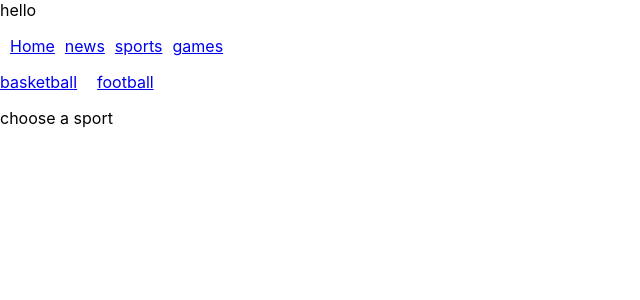
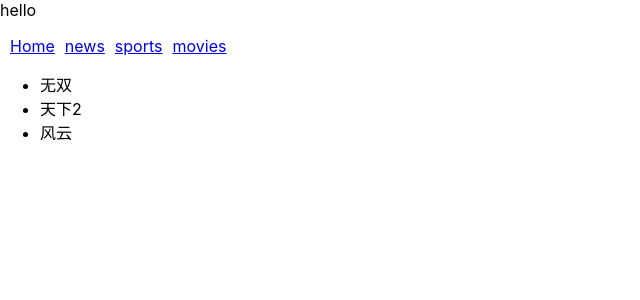
Before and after one commit to soraly/react-app, a React (Create React App) app: page /movie in a window 1280 px wide. Before the commit this address led to /sport. Shown: the top 300 px of the page, without its empty margins (0-640 px from the left). Built offline with nearby package versions, Linux system fonts and the light colour scheme; no server answers.

Commit message:
add code split--React.lazy

```diff
--- a/src/App.js
+++ b/src/App.js
@@ -1,6 +1,6 @@
 import React, { Component } from 'react';
 //import ReactDOM from 'react-dom';
-import Clock from './router/demo2_nest'
+import Clock from './router/demo1_basic'
 import $ from 'jquery'
 import EventEmitter  from 'events'
 
--- /dev/null
+++ b/src/learn/add.js
@@ -0,0 +1,4 @@
+export  function Add(){
+
+    return Array.prototype.reduce.call(arguments,(base,cur)=>{base+=cur;return base});
+}
--- a/src/router/demo1_basic.js
+++ b/src/router/demo1_basic.js
@@ -1,18 +1,20 @@
-import React from 'react'
-import {BrowserRouter as Router, Route, Link} from 'react-router-dom'
+import React, { Suspense } from 'react'
+import { BrowserRouter as Router, Route, Link } from 'react-router-dom'
 
-function News(){
+const Movie = React.lazy(() => import('./movies'))
+
+function News() {
     return <div>i am news</div>
 }
-function Sports(){
+function Sports() {
     return <div>look at sports,thank you</div>
 }
-function Home({match}){
-    console.log(match,'item')
+function Home({ match }) {
+    console.log(match, 'item')
     return <div>Home,this is Home</div>
 }
-function Test(){
-    var obj = {marginLeft: '10px'}
+function Test() {
+    var obj = { marginLeft: '10px' }
     return (
         <Router>
             hello
@@ -20,11 +22,16 @@ function Test(){
                 <Link to='/' style={obj}>Home</Link>
                 <Link to='/news' style={obj}>news</Link>
                 <Link to='/sport' style={obj}>sports</Link>
+                <Link to='/movie' style={obj}>movies</Link>
             </p>
             <div>
-                <Route path='/' exact component={Home}></Route>
-                <Route path='/news' component={News}></Route>
-                <Route path='/sport' component={Sports}></Route>
+                <Suspense fallback={<div>loading...</div>}>
+                    <Route path='/' exact component={Home}></Route>
+                    <Route path='/news' component={News}></Route>
+                    <Route path='/movie' component={Movie}></Route>
+                    <Route path='/sport' component={Sports}></Route>
+                </Suspense>
+
             </div>
         </Router>
     )
--- /dev/null
+++ b/src/router/movies.js
@@ -0,0 +1,11 @@
+import React from 'react'
+function Movie() {
+    return (
+        <ul>
+            <li>无双</li>
+            <li>天下2</li>
+            <li>风云</li>
+        </ul>)
+}
+
+export default Movie
```
Also changed, not shown: src/learn/codeSplit.js (added, +10 -0 lines).
